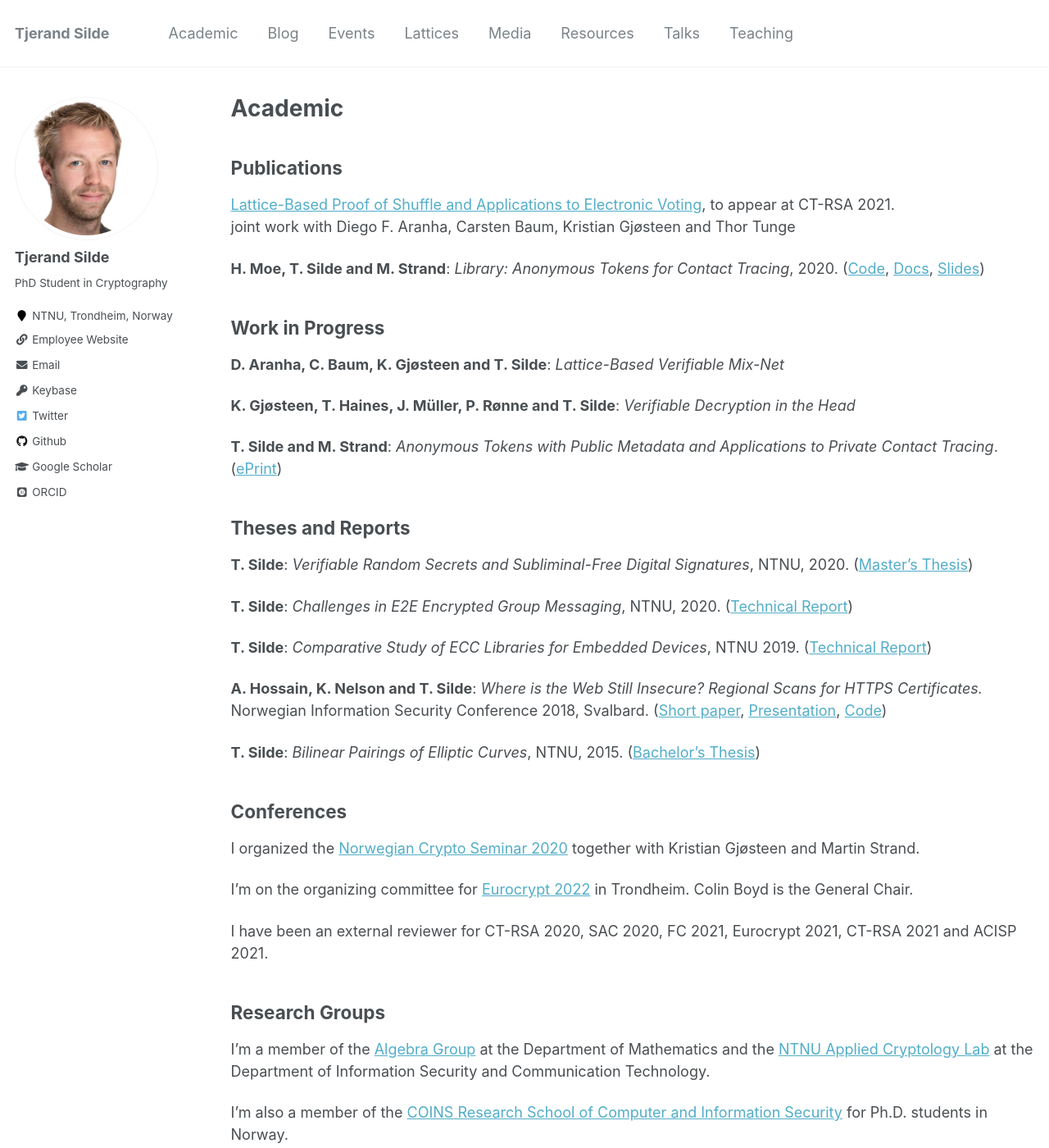
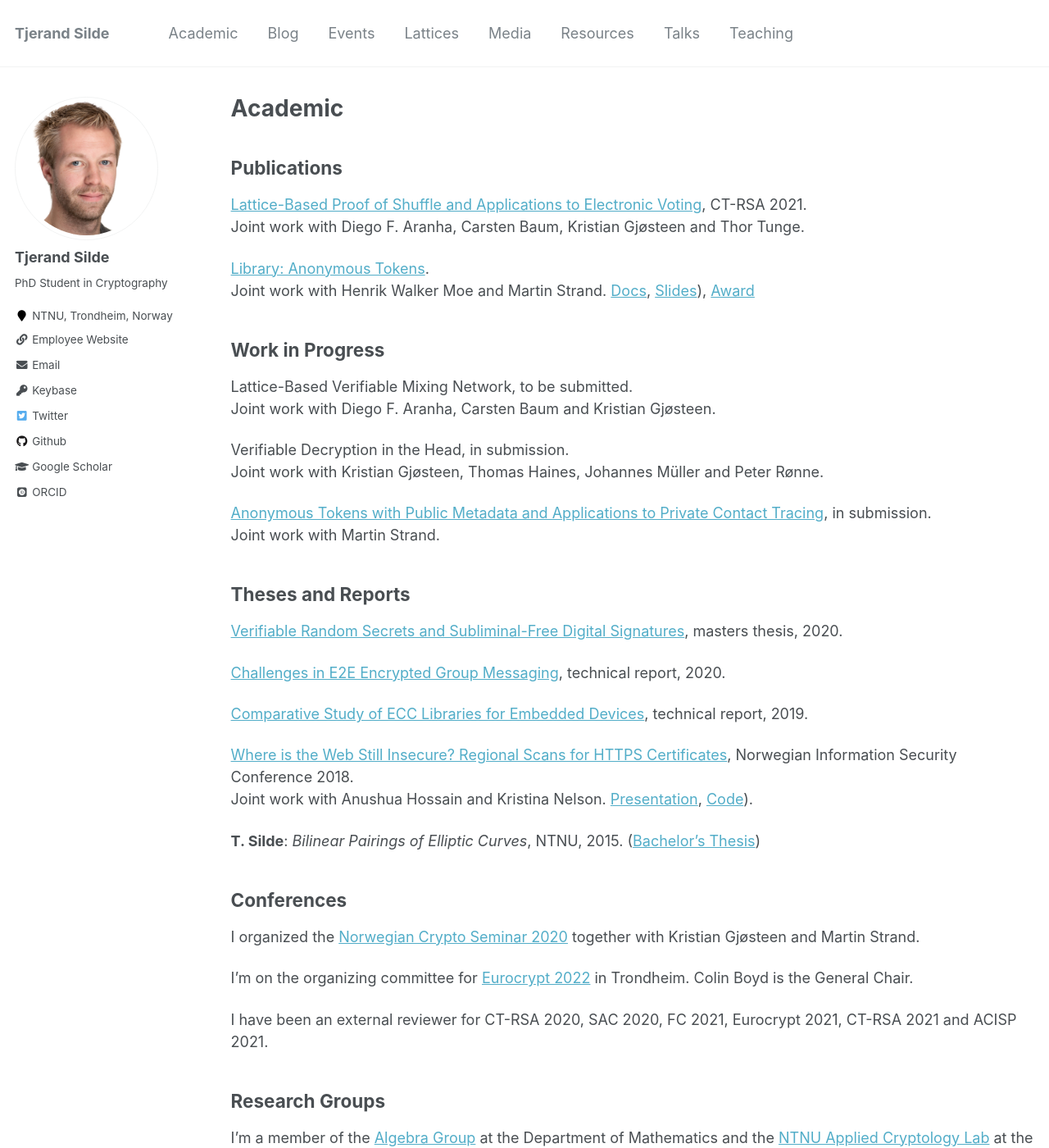
Before and after one commit to tjesi/tjesi.github.io, a Jekyll site: the page built from _pages/academic.md, in a window 1280 px wide and 1400 px high. Shown: the whole window at 82% size. Built offline with Jekyll 4.4.1, drawn with Linux system fonts in a browser that asks for light colours; some web fonts are replaced.

Commit message:
Update academic.md

```diff
--- a/_pages/academic.md
+++ b/_pages/academic.md
@@ -7,30 +7,34 @@ author_profile: true
 
 ## Publications
 
-[Lattice-Based Proof of Shuffle and Applications to Electronic Voting](https://eprint.iacr.org/2021/338.pdf), to appear at CT-RSA 2021.\
-joint work with Diego F. Aranha, Carsten Baum, Kristian Gjøsteen and Thor Tunge
+[Lattice-Based Proof of Shuffle and Applications to Electronic Voting](https://eprint.iacr.org/2021/338.pdf), CT-RSA 2021.\
+Joint work with Diego F. Aranha, Carsten Baum, Kristian Gjøsteen and Thor Tunge.
 
-**H. Moe, T. Silde and M. Strand**: _Library: Anonymous Tokens for Contact Tracing_, 2020. ([Code](https://github.com/HenrikWM/anonymous-tokens),
-[Docs](https://github.com/HenrikWM/anonymous-tokens/wiki), [Slides](https://tjerandsilde.no/files/Anonym-Smittesporing.pdf))
+[Library: Anonymous Tokens](https://github.com/HenrikWM/anonymous-tokens).\
+Joint work with Henrik Walker Moe and Martin Strand. [Docs](https://github.com/HenrikWM/anonymous-tokens/wiki), [Slides](https://tjerandsilde.no/files/Anonym-Smittesporing.pdf)),
+[Award](https://www.datatilsynet.no/aktuelt/aktuelle-nyheter-2021/pris-for-innebygd-personvern-til-anonyme-tokens)
 
 ## Work in Progress
 
-**D. Aranha, C. Baum, K. Gjøsteen and T. Silde**: _Lattice-Based Verifiable Mix-Net_
+Lattice-Based Verifiable Mixing Network, to be submitted.\
+Joint work with Diego F. Aranha, Carsten Baum and Kristian Gjøsteen.
 
-**K. Gjøsteen, T. Haines, J. Müller, P. Rønne and T. Silde**: _Verifiable Decryption in the Head_
+Verifiable Decryption in the Head, in submission.\
+Joint work with Kristian Gjøsteen, Thomas Haines, Johannes Müller and Peter Rønne.
 
-**T. Silde and M. Strand**: _Anonymous Tokens with Public Metadata and Applications to Private Contact Tracing_. ([ePrint](https://eprint.iacr.org/2021/203.pdf))
+[Anonymous Tokens with Public Metadata and Applications to Private Contact Tracing](https://eprint.iacr.org/2021/203.pdf), in submission.\
+Joint work with Martin Strand.
 
 ## Theses and Reports
 
-**T. Silde**: _Verifiable Random Secrets and Subliminal-Free Digital Signatures_, NTNU, 2020. ([Master's Thesis](https://tjerandsilde.no/files/Master_Thesis.pdf))
+[Verifiable Random Secrets and Subliminal-Free Digital Signatures](https://tjerandsilde.no/files/Master_Thesis.pdf), masters thesis, 2020.
 
-**T. Silde**: _Challenges in E2E Encrypted Group Messaging_, NTNU, 2020. ([Technical Report](https://tjerandsilde.no/files/GroupMessagingReport.pdf))
+[Challenges in E2E Encrypted Group Messaging](https://tjerandsilde.no/files/GroupMessagingReport.pdf), technical report, 2020.
 
-**T. Silde**: _Comparative Study of ECC Libraries for Embedded Devices_, NTNU 2019. ([Technical Report](https://tjerandsilde.no/files/Comparative-Study-of-ECC-Libraries-for-Embedded-Devices.pdf))
+[Comparative Study of ECC Libraries for Embedded Devices](https://tjerandsilde.no/files/Comparative-Study-of-ECC-Libraries-for-Embedded-Devices.pdf), technical report, 2019.
 
-**A. Hossain, K. Nelson and T. Silde**: _Where is the Web Still Insecure? Regional Scans for HTTPS Certificates._
-Norwegian Information Security Conference 2018, Svalbard. ([Short paper](https://tjerandsilde.no/files/Where_is_the_web_still_insecure__Regional_scans_for_HTTPS_certificates.pdf), [Presentation](https://tjerandsilde.no/files/NISK_presentation.pdf), [Code](https://github.com/tjesi/security-scan))
+[Where is the Web Still Insecure? Regional Scans for HTTPS Certificates](https://tjerandsilde.no/files/Where_is_the_web_still_insecure__Regional_scans_for_HTTPS_certificates.pdf), Norwegian Information Security Conference 2018.\
+Joint work with Anushua Hossain and Kristina Nelson. [Presentation](https://tjerandsilde.no/files/NISK_presentation.pdf), [Code](https://github.com/tjesi/security-scan)).
 
 **T. Silde**: _Bilinear Pairings of Elliptic Curves_, NTNU, 2015. ([Bachelor's Thesis](https://tjerandsilde.no/files/Bachelor_Thesis.pdf))
 
```
